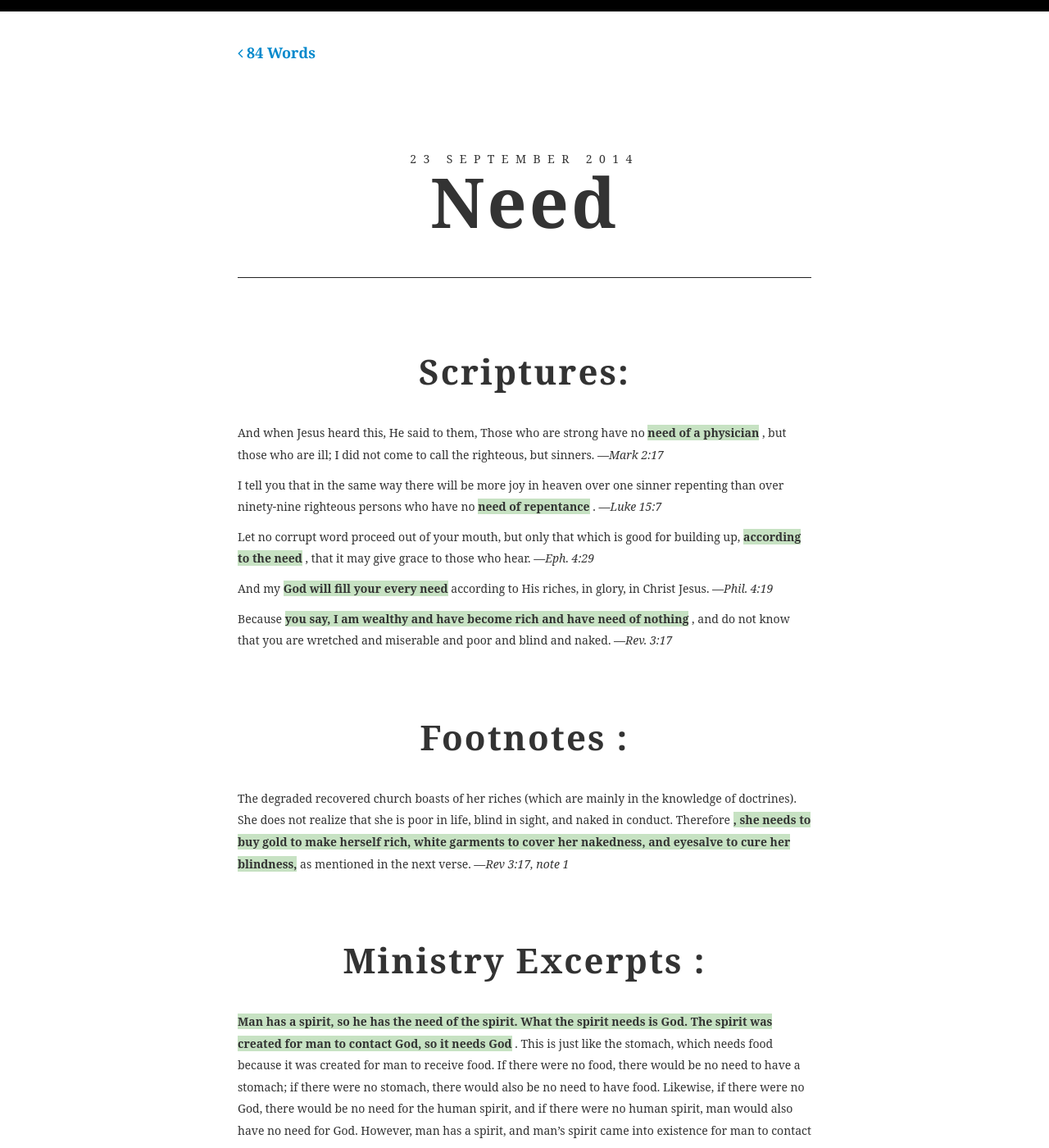
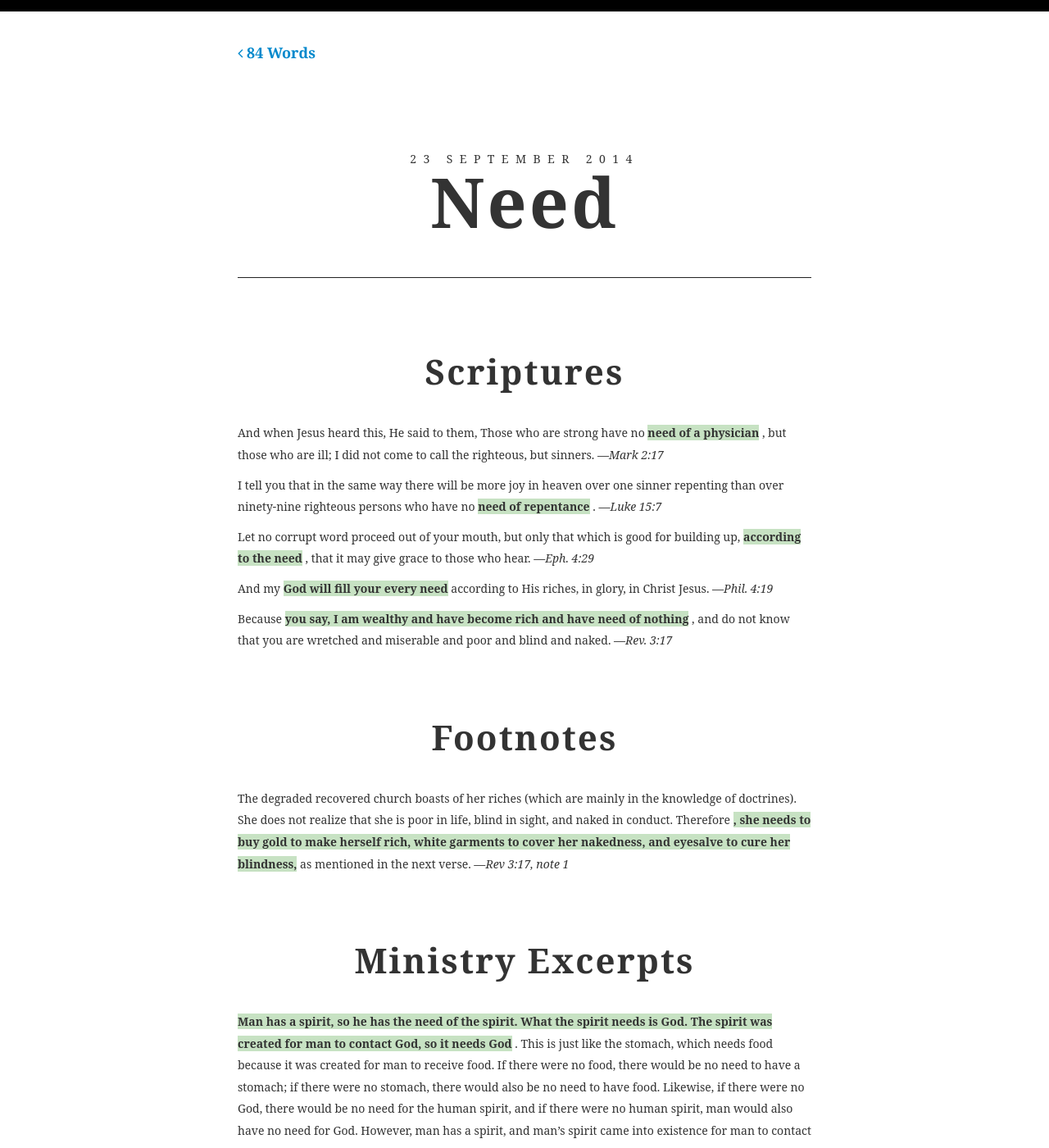
Before and after one commit to ricefield/84words, a Jekyll site: the page built from _words/15-need.md, in a window 1280 px wide and 1400 px high. Shown: the whole window at 82% size. Built offline with Jekyll 4.4.1, drawn with Linux system fonts in a browser that asks for light colours; nearby versions of some CDN libraries; some web fonts are replaced; library files that are not in the unit come from our copies; Markdown is read by kramdown in place of the engine named in the settings.

```diff
--- a/_words/15-need.md
+++ b/_words/15-need.md
@@ -4,7 +4,7 @@ title: Need
 categories: approaching
 ---
 
-##Scriptures:
+##Scriptures
 
 And when Jesus heard this, He said to them, Those who are strong have no **need of a physician** , but those who are ill; I did not come to call the righteous, but sinners.
 ---_Mark 2:17_
@@ -21,12 +21,12 @@ And my **God will fill your every need** according to His riches, in glory, in C
 Because **you say, I am wealthy and have become rich and have need of nothing** , and do not know that you are wretched and miserable and poor and blind and naked.
 ---_Rev. 3:17_
 
-## Footnotes :
+## Footnotes
 
 The degraded recovered church boasts of her riches (which are mainly in the knowledge of doctrines). She does not realize that she is poor in life, blind in sight, and naked in conduct. Therefore **, she needs to buy gold to make herself rich, white garments to cover her nakedness, and eyesalve to cure her blindness,** as mentioned in the next verse.
 ---_Rev 3:17, note 1_
 
-## Ministry Excerpts :
+## Ministry Excerpts
 
 **Man has a spirit, so he has the need of the spirit. What the spirit needs is God. The spirit was created for man to contact God, so it needs God** . This is just like the stomach, which needs food because it was created for man to receive food. If there were no food, there would be no need to have a stomach; if there were no stomach, there would also be no need to have food. Likewise, if there were no God, there would be no need for the human spirit, and if there were no human spirit, man would also have no need for God. However, man has a spirit, and man's spirit came into existence for man to contact God; therefore, man needs God.
 
@@ -40,7 +40,7 @@ Brothers and sisters, please remember that there is a spirit in man, that there
 
 **If we learn to assimilate God in our spirit, we will experience Him as everything, and He will be whatever we need.** As we assimilate Him this way, we will discover that God is our comfort when we need comfort. He is our power when we need power. He is the word when we need a word. He is light when we need light. He is our patience when we need patience. He is love when we need love. He is holiness when we need holiness. He is our way when we need a way. He is wisdom when we need wisdom. All parents need forbearance toward their children. Once we receive God, He becomes forbearance to us. All children need to honor and obey their parents. Once we receive God into us, there is honor and obedience. **Our God is everything to us according to our need. When we assimilate Him, He is whatever we need. This is wonderful!** (_How to Enjoy God and How to Practice the Enjoyment of God_, p. 110)
 
-## Hymns:
+## Hymns
 
 ### I Need You, Jesus, ss. 1-3
 <pre>
```
